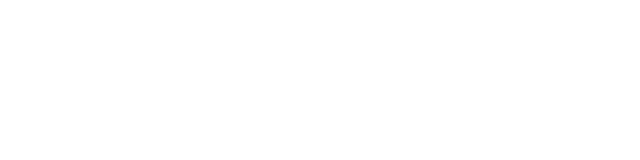
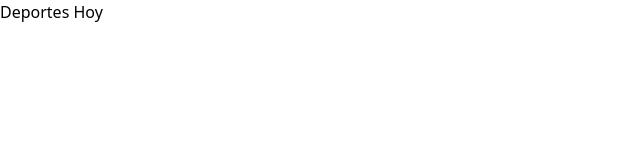
Before and after one commit to kvi-ki/sports-today, a React (Create React App) app: page / in a window 1280 px wide. Shown: the top 160 px of the page, without its empty margins (0-640 px from the left). Built offline with nearby package versions, Linux system fonts and the light colour scheme.

Commit message:
feat: add header component

```diff
--- a/src/App.tsx
+++ b/src/App.tsx
@@ -1,7 +1,8 @@
 import './App.css';
+import Header from './Header';
 
 function App() {
-  return '';
+  return <Header />;
 }
 
 export default App;
--- /dev/null
+++ b/src/Header.tsx
@@ -0,0 +1,5 @@
+function Header() {
+  return <h1>Deportes Hoy</h1>;
+}
+
+export default Header;
```
